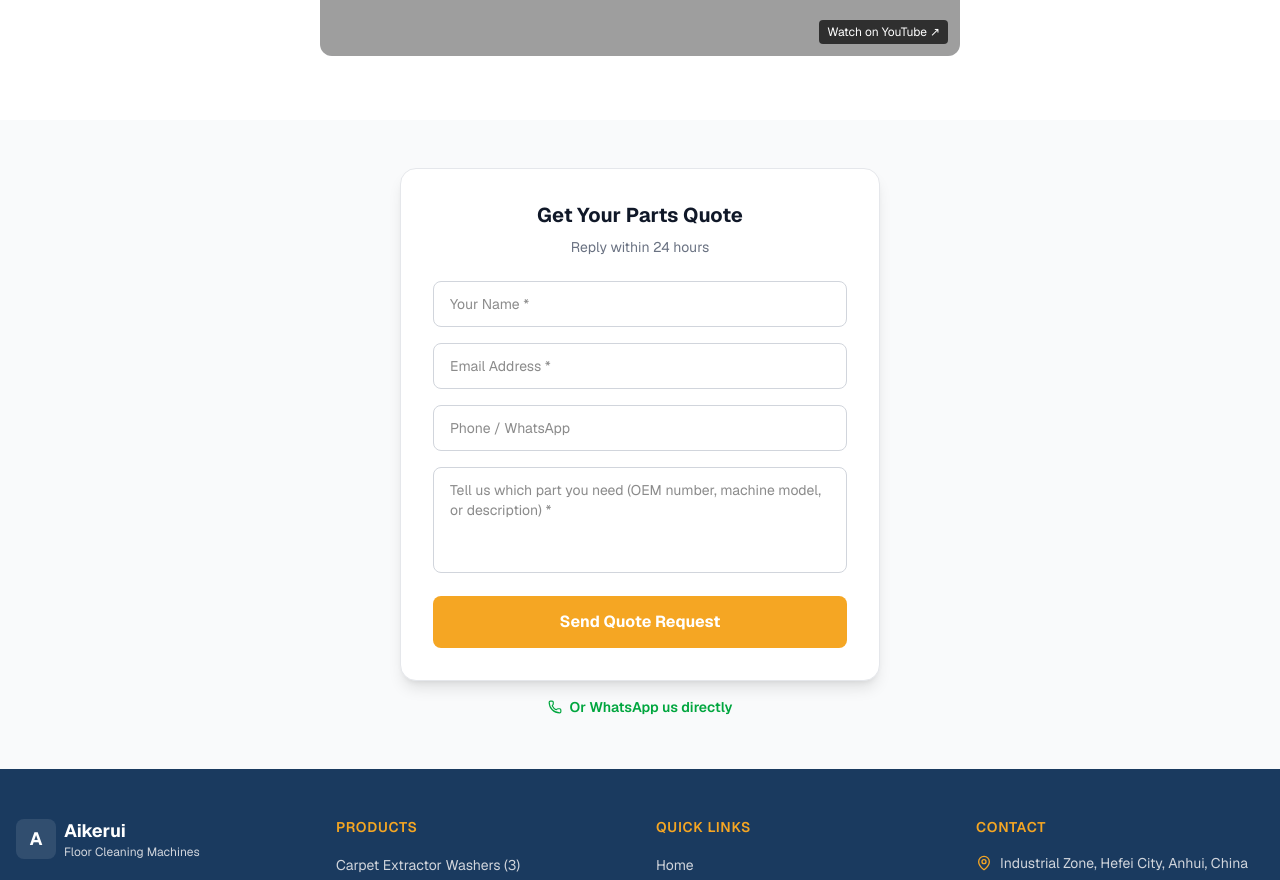
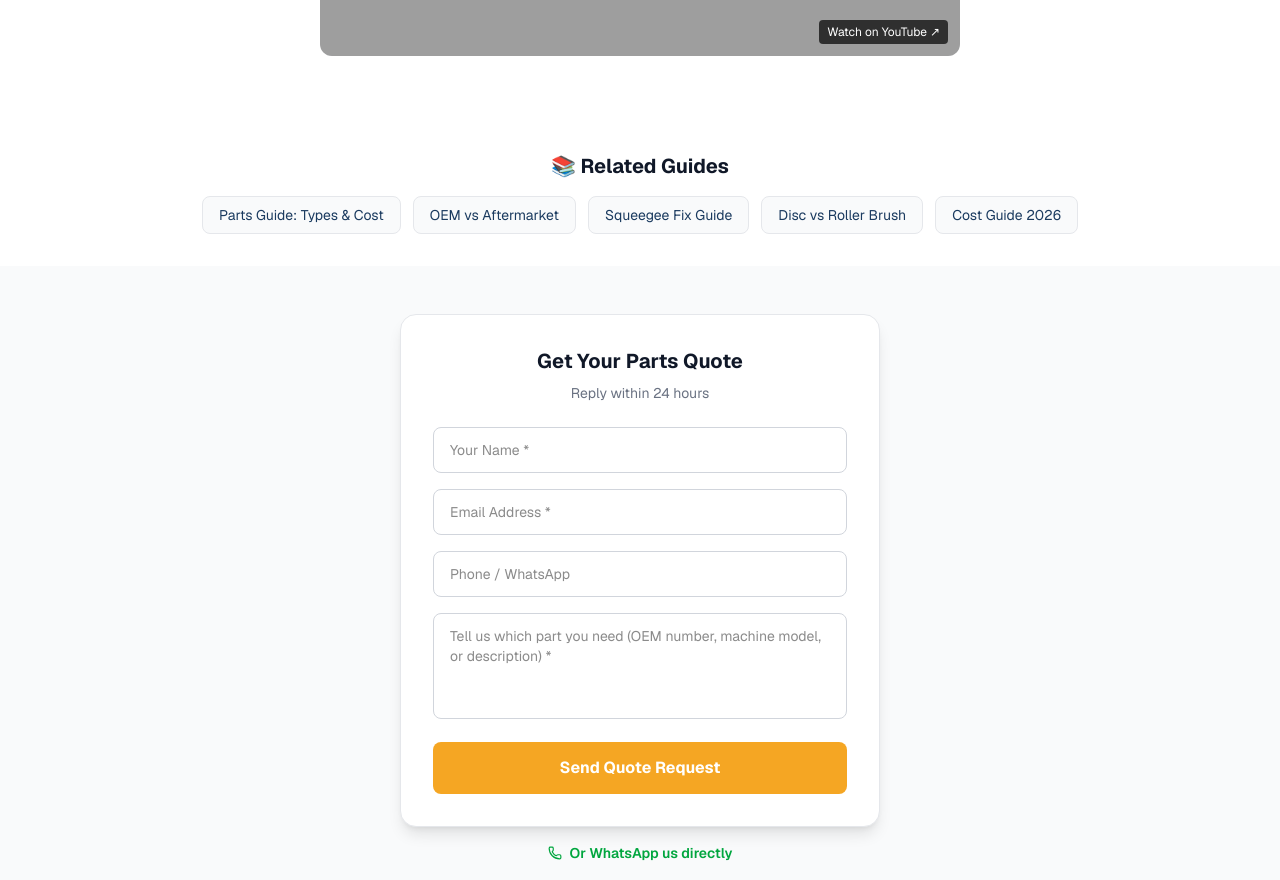
Before and after one commit to aikeruiclean-ship-it/aikeruiclean-site, a Next.js app: page /floor-scrubber-parts-quote in a window 1280 px wide. Shown: the part 1440-2320 px from the top of the page. Built offline with nearby package versions, Linux system fonts and the light colour scheme; no server answers; grey boxes are pictures that could not be loaded.

Commit message:
seo: internal links — 5 cross-links on parts-quote + industrial-quote

```diff
--- a/src/app/floor-scrubber-parts-quote/page.tsx
+++ b/src/app/floor-scrubber-parts-quote/page.tsx
@@ -118,6 +118,20 @@ export default function PartsQuotePage() {
         </div>
       </section>
 
+      {/* Related Guides */}
+      <section className="py-8 bg-white">
+        <div className="max-w-5xl mx-auto px-4 text-center">
+          <h2 className="text-xl font-bold text-gray-900 mb-4">📚 Related Guides</h2>
+          <div className="flex flex-wrap justify-center gap-3">
+            <a href="/guides/floor-scrubber-parts-guide-types-lifespan-cost" className="px-4 py-2 bg-gray-50 border border-gray-200 rounded-lg text-sm text-primary hover:border-primary transition-colors">Parts Guide: Types &amp; Cost</a>
+            <a href="/guides/oem-vs-aftermarket-floor-scrubber-parts" className="px-4 py-2 bg-gray-50 border border-gray-200 rounded-lg text-sm text-primary hover:border-primary transition-colors">OEM vs Aftermarket</a>
+            <a href="/guides/squeegee-not-picking-up-water" className="px-4 py-2 bg-gray-50 border border-gray-200 rounded-lg text-sm text-primary hover:border-primary transition-colors">Squeegee Fix Guide</a>
+            <a href="/guides/disc-brush-vs-roller-brush-scrubber" className="px-4 py-2 bg-gray-50 border border-gray-200 rounded-lg text-sm text-primary hover:border-primary transition-colors">Disc vs Roller Brush</a>
+            <a href="/guides/how-much-does-floor-scrubber-cost" className="px-4 py-2 bg-gray-50 border border-gray-200 rounded-lg text-sm text-primary hover:border-primary transition-colors">Cost Guide 2026</a>
+          </div>
+        </div>
+      </section>
+
       {/* Form */}
       <section id="form" className="py-12 bg-gray-50">
         <div className="max-w-lg mx-auto px-4">
```
